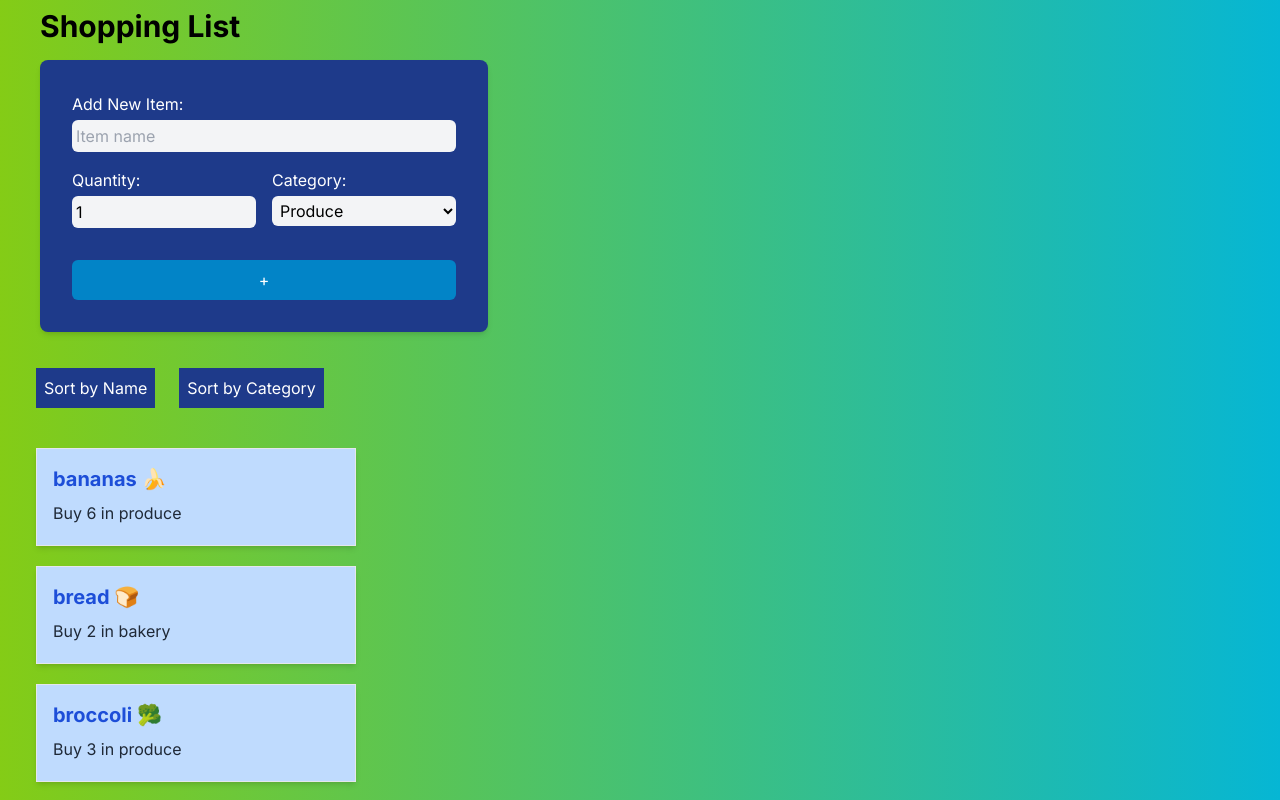
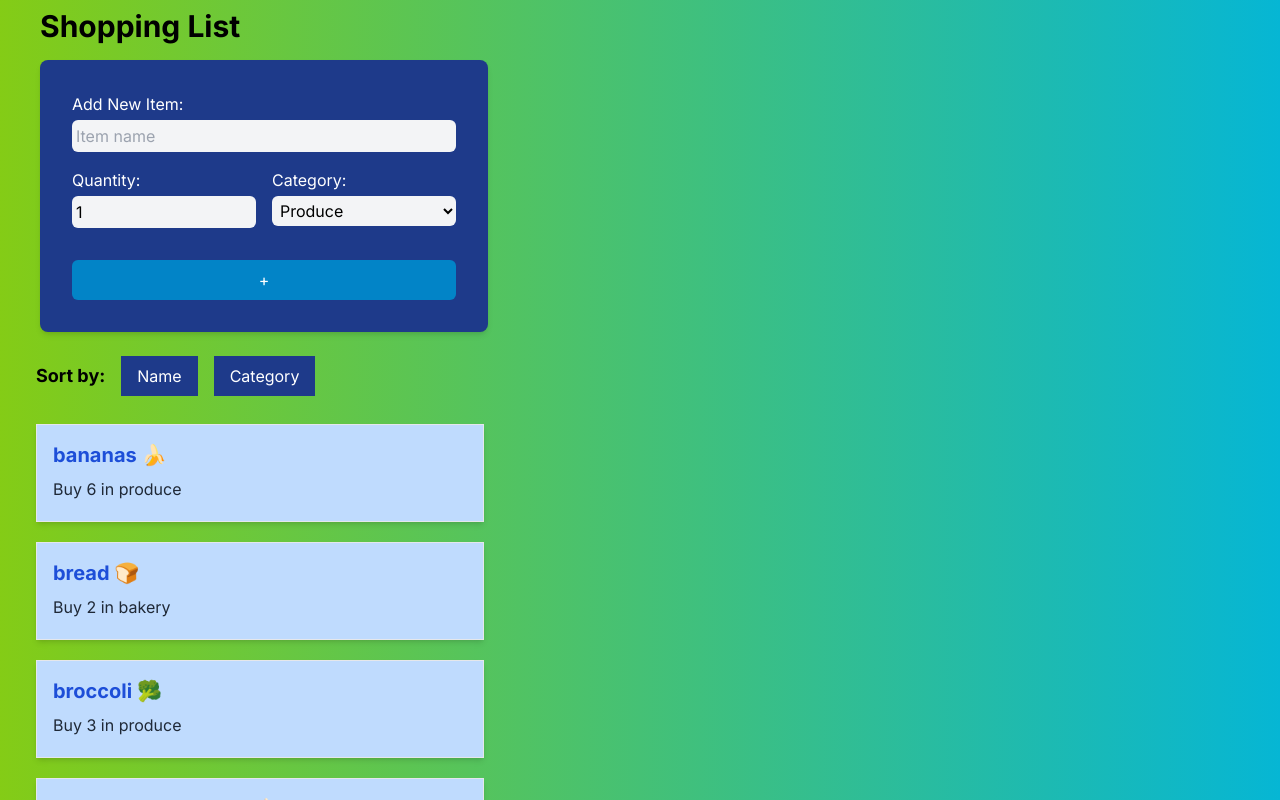
Before and after one commit to mosmee21/cprg306-assignments, a Next.js app: page /week6 in a window 1280 px wide. Shown: the top 800 px of the page. Built offline with nearby package versions, Linux system fonts and the light colour scheme.

Commit message:
modify itemlist and newitem

```diff
--- a/app/week6/item-list.js
+++ b/app/week6/item-list.js
@@ -18,18 +18,21 @@ function ItemList({ items }) {
 
   return (
     <div className="p-4">
+      <div className="flex items-center ml-5">
+        <span className="mr-2 text-lg text-black font-bold">Sort by:</span>
         <button
           onClick={() => setSortBy('name')}
-        className={`${sortBy === 'name' ? 'active-class' : ''} m-5 bg-blue-900 text-white px-2 py-2 mr-4`}
+          className={`${sortBy === 'name' ? 'active-class' : ''} m-2 bg-blue-900 text-white px-4 py-2 mr-2 `}
         >
-        Sort by Name
+          Name
         </button>
         <button
           onClick={() => setSortBy('category')}
-        className={`${sortBy === 'category' ? 'active-class' : ''} bg-blue-900 text-white px-2 py-2 ml-2 `}
+          className={`${sortBy === 'category' ? 'active-class' : ''} m-2 bg-blue-900 text-white px-4 py-2 ml-2`}
         >
-        Sort by Category
+          Category
         </button>
+      </div>
       <ul>
         {sortedItems.map(item => (
           <Item key={item.id} {...item} />
--- a/app/week6/item.js
+++ b/app/week6/item.js
@@ -2,7 +2,7 @@ import React from 'react';
 
 function Item({ name, quantity, category }) {
   return (
-    <div className="bg-blue-200  border p-4 m-5  shadow-md mb-4 max-w-xs">
+    <div className="bg-blue-200  border p-4 m-5  shadow-md mb-4 max-w-md">
       <h3 className="font-bold text-xl mb-2 text-blue-700">{name}</h3>
       <p className="text-gray-800 text-base mb-1 "> Buy {quantity} in {category}</p>
     </div>
--- a/app/week6/new-item.js
+++ b/app/week6/new-item.js
@@ -20,7 +20,7 @@ function NewItem({onAddItem}) {
 };
 return (
   <main >
-      <div className=" bg-blue-gray-100 ml-10 justify-center">
+      <div className=" bg-blue-gray-100 ml-10 justify-center ">
         <div className="w-full max-w-md bg-blue-900 p-8 rounded-lg shadow-md">
           <form onSubmit={handleSubmit}>
             <label className="block mb-4">
```
Lines whose indentation alone changed are shown as unchanged.
